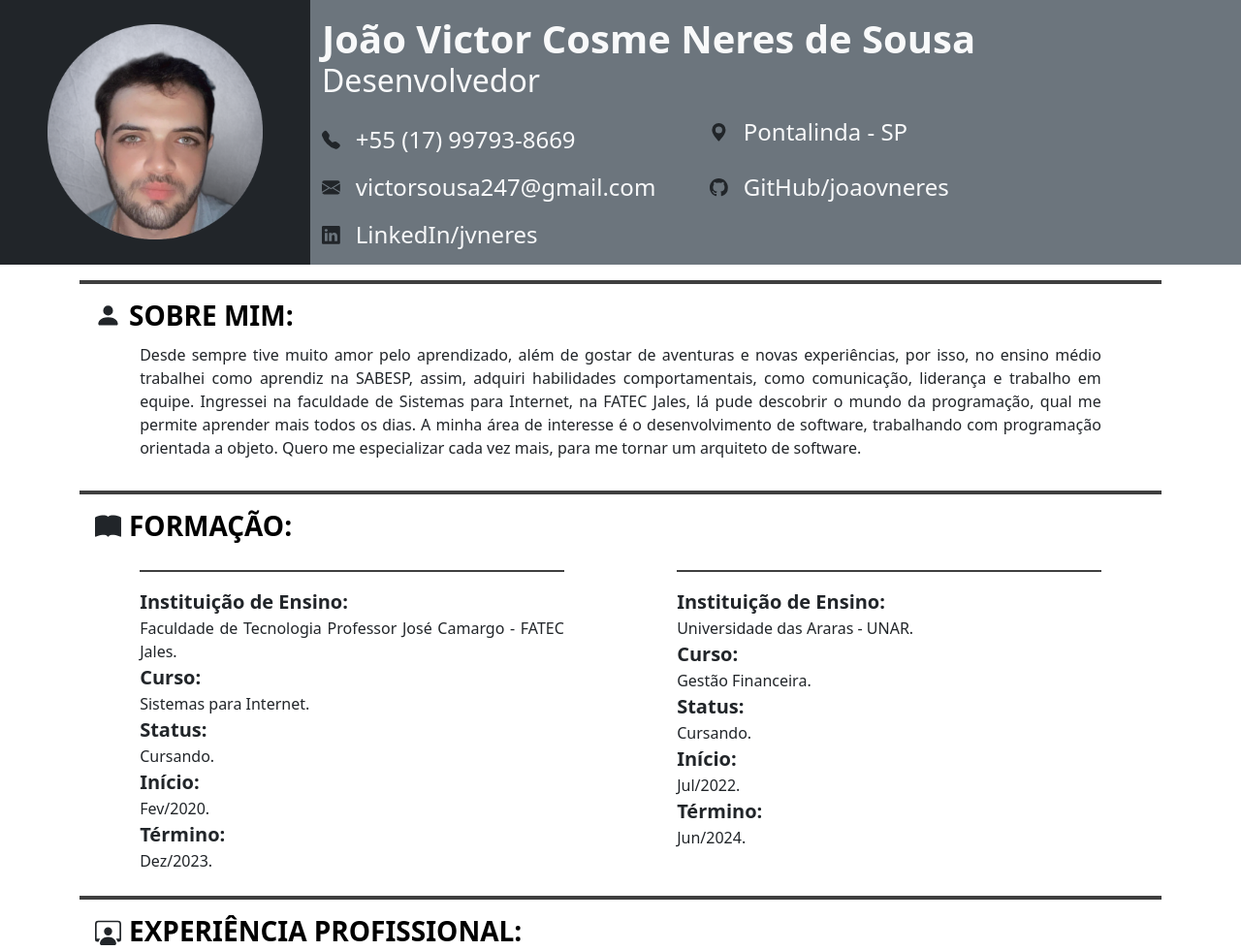
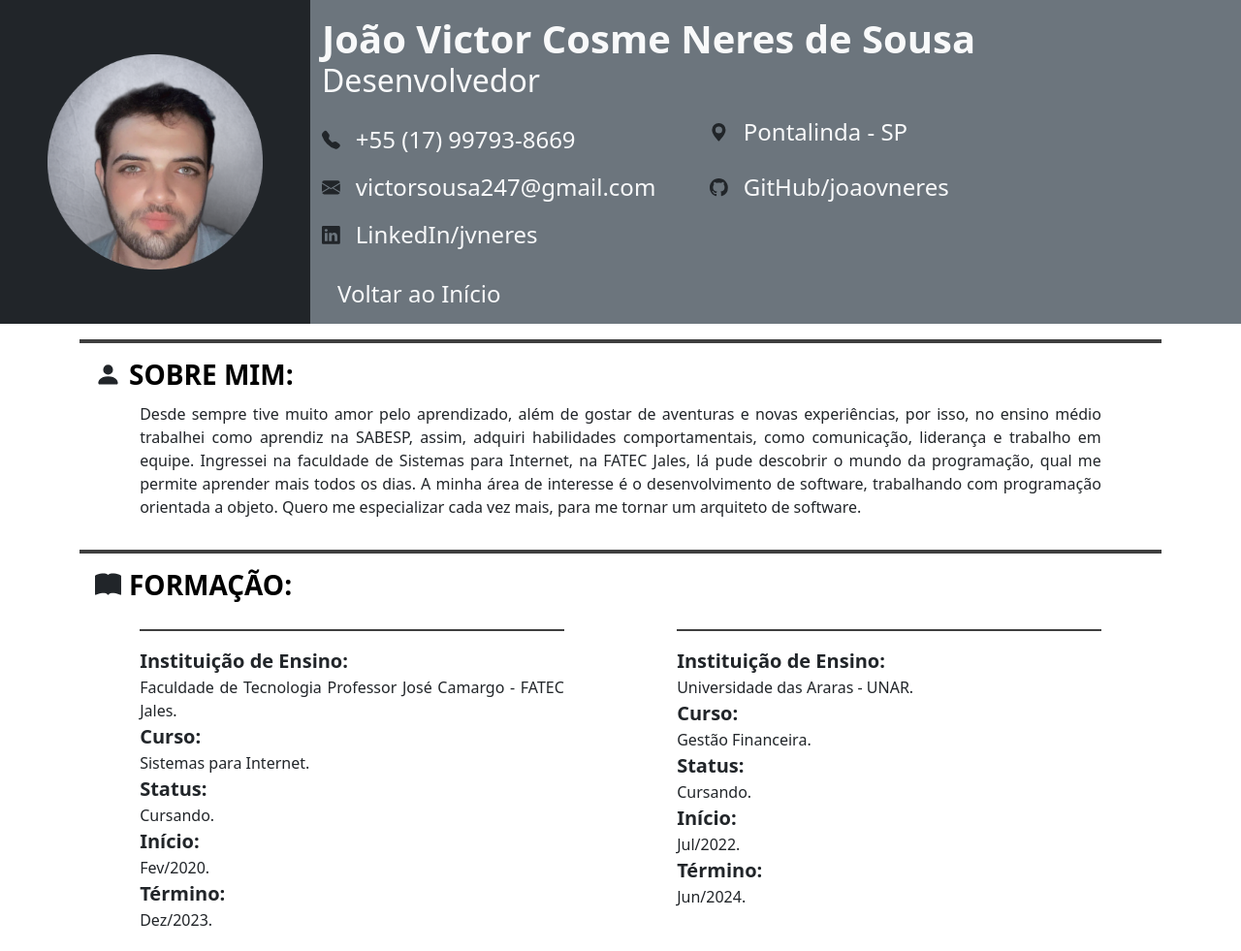
Before and after one commit to prof-jlgregorio/si_curriculo_git, a plain HTML site: page curriculo_jvNeres/curriculo.html in a window 1280 px wide. Shown: the top 981 px of the page at 97% size. Drawn offline with Linux system fonts and the light colour scheme.

Commit message:
Create button to back

```diff
--- a/curriculo_jvNeres/curriculo.html
+++ b/curriculo_jvNeres/curriculo.html
@@ -118,6 +118,15 @@
                             <a href="https://www.linkedin.com/in/jvneres/"
                                 class="text-light display-6 fs-4 ms-3 mb-0 text-decoration-none">
                                 LinkedIn/jvneres
+                            </a>
+                        </div>
+                    </div>
+                </div>
+                <div class="row">
+                    <div class="col-sm-12 col-lg-5 mt-3 mb-3">
+                        <div class="d-flex">
+                            <a href="../index.html" class="text-light display-6 fs-4 ms-3 mb-0 text-decoration-none">
+                                Voltar ao Início
                             </a>
                         </div>
                     </div>
```
